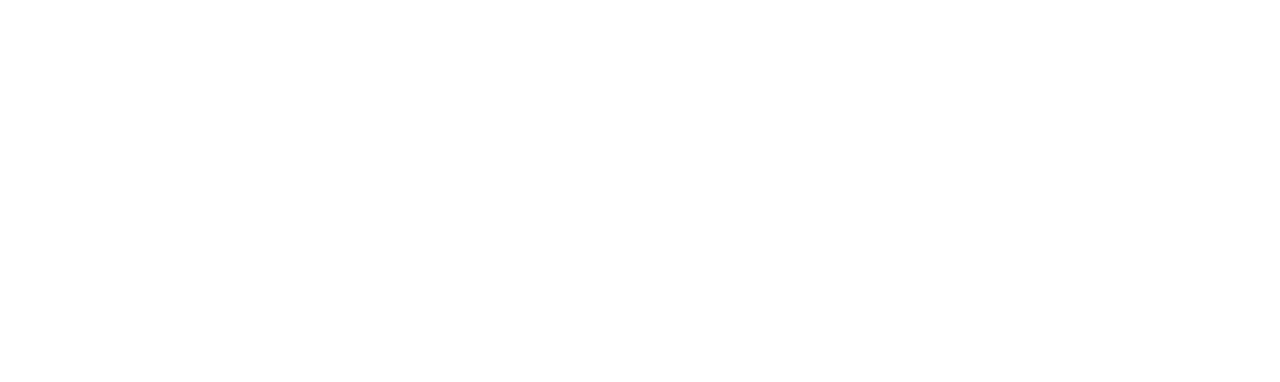
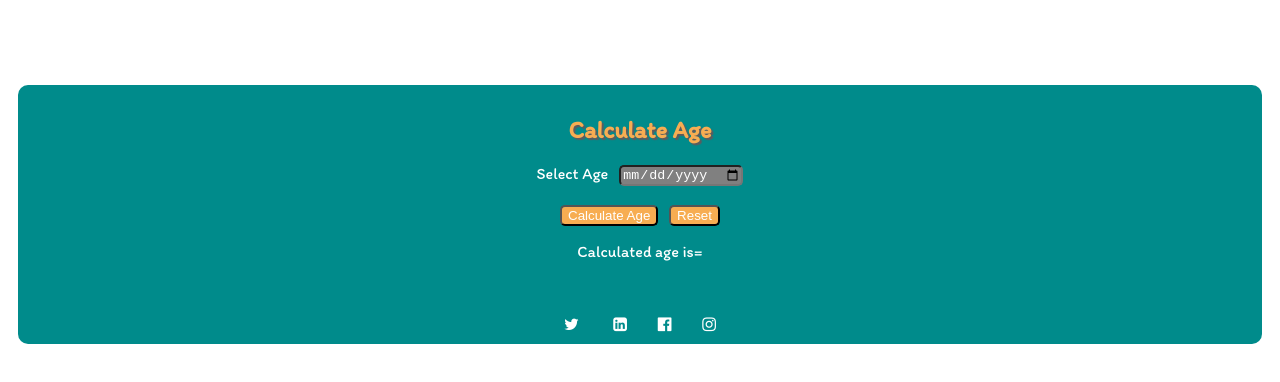
Before and after one commit to ajj7398/calculator-age, a plain HTML site: page index.html in a window 1280 px wide. Drawn offline with Linux system fonts and the light colour scheme.

Commit message:
age
age calculator

```diff
--- a/index.html
+++ b/index.html
@@ -1,12 +1,40 @@
 <!DOCTYPE html>
 <html lang="en">
-<head>
-    <meta charset="UTF-8">
-    <meta name="viewport" content="width=device-width, initial-scale=1.0">
+  <head>
+    <meta charset="UTF-8" />
+    <meta name="viewport" content="width=device-width, initial-scale=1.0" />
     <title>Age Calculator</title>
-    <link rel="stylesheet" href="style.css">
-</head>
-<body>
+    <link rel="stylesheet" href="https://cdnjs.cloudflare.com/ajax/libs/font-awesome/4.7.0/css/font-awesome.min.css">
+    <link rel="stylesheet" href="style.css" />
+    <link rel="preconnect" href="https://fonts.googleapis.com" />
+    <link rel="preconnect" href="https://fonts.gstatic.com" crossorigin />
+    <link
+      href="https://fonts.googleapis.com/css2?family=Itim&family=Poppins:ital,wght@1,200;1,300;1,900&family=Roboto:ital,wght@1,100;1,300;1,900&display=swap"
+      rel="stylesheet"
+    />
+  </head>
+  <body>
+    <br><br><br><br>
+    <div>
+      <h2>Calculate Age</h2>
+      <form action="">
 
-</body>
+            <tr>
+              <td><label for="">Select Age</label></td>&nbsp;&nbsp;
+              <td><input type="date" name="dd/mm/yyyy" id="" /></td>
+            </tr><br><br>
+            <tr>
+              <td><button type="submit">Calculate Age</button></td>&nbsp;&nbsp;
+              <td><button type="reset">Reset</button></td>
+            </tr>
+
+      </form>
+      <p>Calculated age is=</p>
+      <br /><br />
+      <a href="https://twitter.com/"><i class="fa fa-twitter" aria-hidden="true"></i></a>&nbsp;&nbsp;&nbsp;
+      <a href="https://www.linkedin.com/"><i class="fa fa-linkedin-square" aria-hidden="true"></i></a>&nbsp;&nbsp;
+      <a href="https://www.facebook.com/"><i class="fa fa-facebook-official" aria-hidden="true"></i></a>&nbsp;&nbsp;
+      <a href="https://www.instagram.com/"><i class="fa fa-instagram" aria-hidden="true"></i></a>
+    </div>
+  </body>
 </html>
--- a/style.css
+++ b/style.css
@@ -0,0 +1,37 @@
+div{
+    text-align: center;
+    align-items: center;
+    box-sizing: border-box;
+    margin: 10px;
+    padding: 10px;
+    color: white;
+    font-family: 'Itim', cursive;
+    background-color: darkcyan;
+    border-radius: 10px;
+    margin-top: 5px;
+    margin-bottom: 10px;
+}
+h2{
+    text-shadow: 2px 2px 1px rgb(91, 92, 95);
+    color: rgb(247, 173, 82);
+}
+
+button{
+    background-color: rgb(247, 173, 82);
+    color: white;
+    border-radius: 5px;
+
+}
+input{
+    color: white;
+    background-color: gray;
+    border-radius: 5px;
+}
+a{
+    color: white;
+    margin-left: 10px;
+    margin-right: 10px;
+}
+button:hover{
+    background-color:rgb(83,83,82);
+  }
```
Also changed, not shown: age.png (added).
